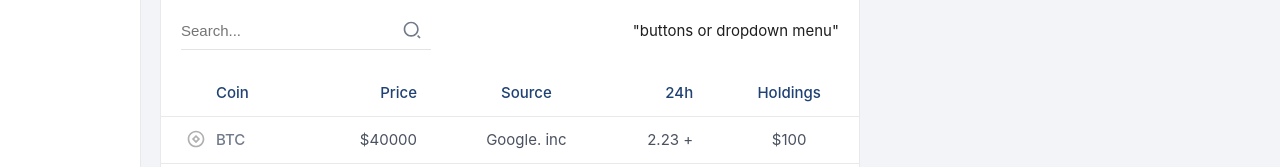
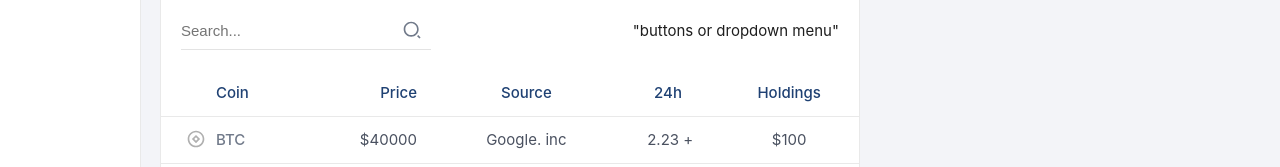
Before and after one commit to gerwld/coinchecker, a React (Create React App) app: page /dashboard in a window 1280 px wide. Shown: the part 381-548 px from the top of the page. Built offline with nearby package versions, Linux system fonts and the light colour scheme; no server answers.

Commit message:
Minor ui fix

```diff
--- a/src/components/Dashboard/Dashboard.module.css
+++ b/src/components/Dashboard/Dashboard.module.css
@@ -317,6 +317,10 @@ table.selected_list {
     width: 15%;
 }
 
+.selected_list th:nth-child(4) {
+    padding-right: 15px;
+}
+
 .selected_list td:nth-child(2) span,
 .selected_list th:nth-child(2) span,
 .selected_list td:nth-child(4) span,
```
